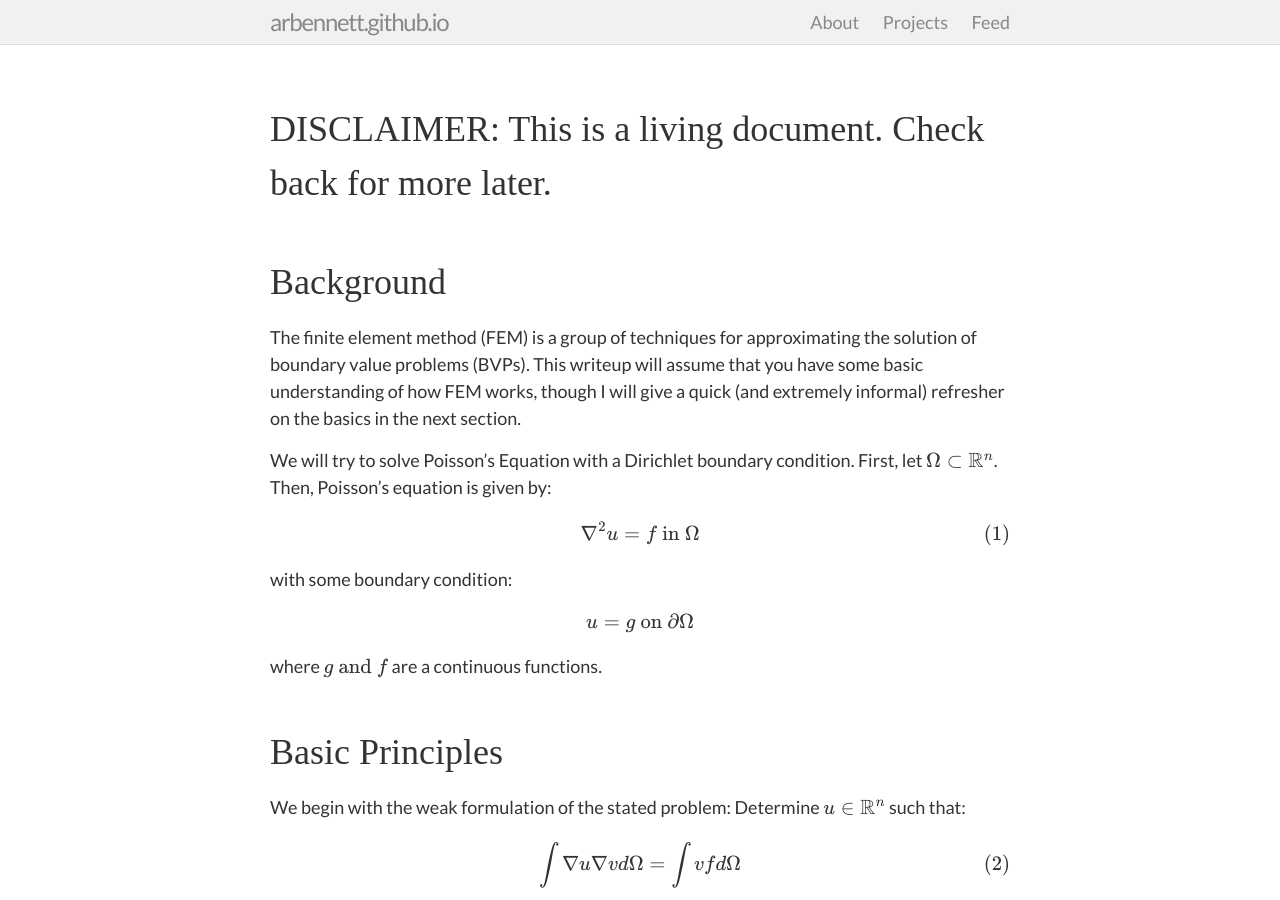
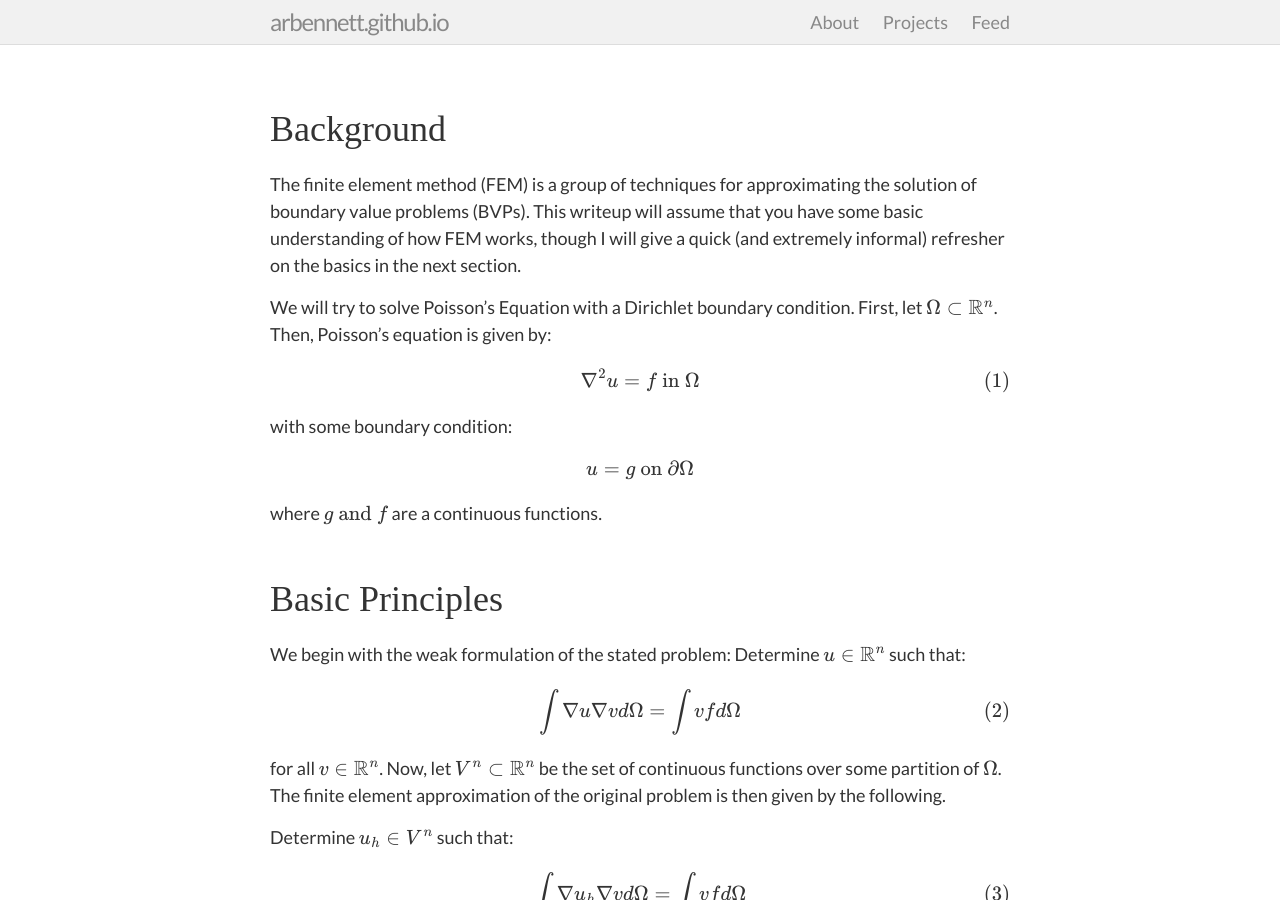
Before and after one commit to arbennett/arbennett.github.io, a Jekyll site: the page built from julia-fe.md, in a window 1280 px wide and 900 px high. Built offline with Jekyll 4.4.1, drawn with Linux system fonts in a browser that asks for light colours; some web fonts are replaced; formulas are drawn with MathJax 3.

Commit message:
Updating Julia-FE writeup.

```diff
--- a/julia-fe.md
+++ b/julia-fe.md
@@ -3,9 +3,6 @@ layout: default
 title: Solving Poisson's Equation with Julia via the finite element method
 permalink: /projects/julia-fe/
 ---
-
-DISCLAIMER: This is a living document.  Check back for more later.
-==================================================================
 
 Background
 ==========
```
